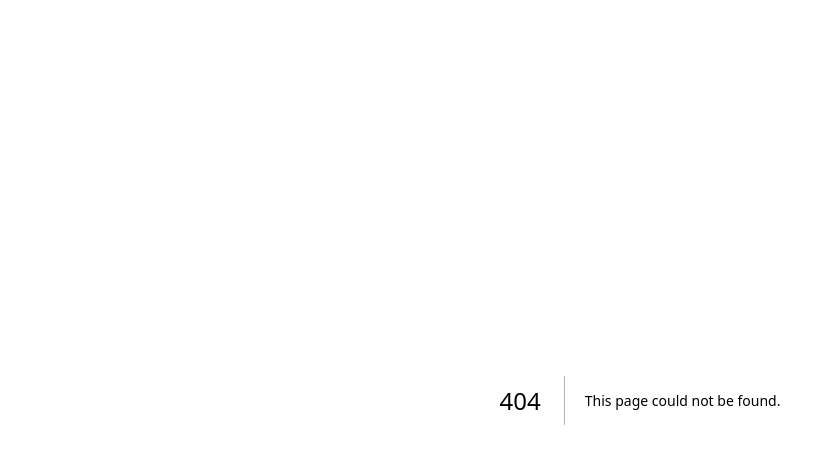
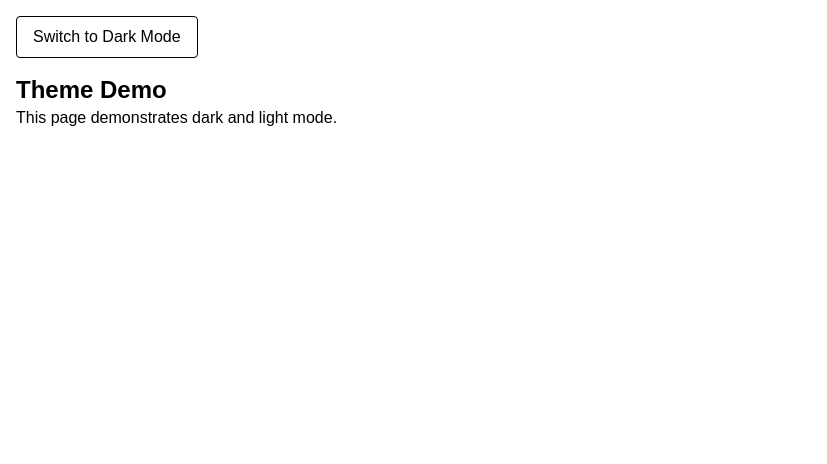
Before and after one commit to dwarampudilasya-rgb/ecostay-ai, a Next.js app: page /theme in a window 1280 px wide. Before the commit this address had no page. Shown: the top 464 px of the page, without its empty margins (0-827 px from the left). Built offline with nearby package versions, Linux system fonts and the light colour scheme.

Commit message:
feat: add reusable UI components

```diff
--- /dev/null
+++ b/app/components/page.jsx
@@ -0,0 +1,33 @@
+"use client";
+import {
+  Button,
+  Input,
+  Loader,
+  Modal,
+  Toast,
+} from "../../components/ui";
+
+export default function ComponentsPage() {
+  return (
+    <div className="p-6 space-y-6">
+      <h1 className="text-3xl font-bold">
+        Component Showcase
+      </h1>
+
+      <Button
+        text="Click Me"
+        onClick={() => alert("Button Clicked")}
+      />
+
+      <Input placeholder="Enter your name" />
+
+      <Loader />
+
+      <Modal title="Demo Modal">
+        <p>This is modal content.</p>
+      </Modal>
+
+      <Toast message="Success Message" />
+    </div>
+  );
+}
--- /dev/null
+++ b/app/theme/page.jsx
@@ -0,0 +1,5 @@
+import ThemeToggle from "../../components/ThemeToggle";
+
+export default function ThemePage() {
+  return <ThemeToggle />;
+}
--- /dev/null
+++ b/components/ThemeToggle.jsx
@@ -0,0 +1,32 @@
+"use client";
+
+import { useState } from "react";
+
+export default function ThemeToggle() {
+  const [dark, setDark] = useState(false);
+
+  return (
+    <div
+      className={
+        dark
+          ? "bg-black text-white p-4"
+          : "bg-white text-black p-4"
+      }
+    >
+      <button
+        onClick={() => setDark(!dark)}
+        className="border px-4 py-2 rounded"
+      >
+        Switch to {dark ? "Light" : "Dark"} Mode
+      </button>
+
+      <h1 className="mt-4 text-2xl font-bold">
+        Theme Demo
+      </h1>
+
+      <p>
+        This page demonstrates dark and light mode.
+      </p>
+    </div>
+  );
+}
--- /dev/null
+++ b/components/ui/Button.jsx
@@ -0,0 +1,17 @@
+/**
+ * Button Component
+ * Props:
+ * - text: button label
+ * - onClick: function to run when clicked
+ */
+
+export default function Button({ text, onClick }) {
+  return (
+    <button
+      onClick={onClick}
+      className="bg-blue-500 text-white px-4 py-2 rounded"
+    >
+      {text}
+    </button>
+  );
+}
--- /dev/null
+++ b/components/ui/Input.jsx
@@ -0,0 +1,19 @@
+/**
+ * Input Component
+ * Props:
+ * - placeholder: placeholder text
+ * - type: input type
+ */
+
+export default function Input({
+  placeholder,
+  type = "text",
+}) {
+  return (
+    <input
+      type={type}
+      placeholder={placeholder}
+      className="border p-2 rounded w-full"
+    />
+  );
+}
--- /dev/null
+++ b/components/ui/Loader.jsx
@@ -0,0 +1,13 @@
+/**
+ * Loader Component
+ * Props:
+ * - none
+ */
+
+export default function Loader() {
+  return (
+    <div className="text-center">
+      Loading...
+    </div>
+  );
+}
--- /dev/null
+++ b/components/ui/Modal.jsx
@@ -0,0 +1,21 @@
+/**
+ * Modal Component
+ * Props:
+ * - title: modal heading
+ * - children: modal content
+ */
+
+export default function Modal({
+  title,
+  children,
+}) {
+  return (
+    <div className="border p-4 rounded">
+      <h2 className="font-bold mb-2">
+        {title}
+      </h2>
+
+      {children}
+    </div>
+  );
+}
--- /dev/null
+++ b/components/ui/Toast.jsx
@@ -0,0 +1,15 @@
+/**
+ * Toast Component
+ * Props:
+ * - message: toast message
+ */
+
+export default function Toast({
+  message,
+}) {
+  return (
+    <div className="bg-green-500 text-white p-2 rounded">
+      {message}
+    </div>
+  );
+}
--- /dev/null
+++ b/components/ui/index.js
@@ -0,0 +1,5 @@
+export { default as Button } from "./Button";
+export { default as Input } from "./Input";
+export { default as Loader } from "./Loader";
+export { default as Modal } from "./Modal";
+export { default as Toast } from "./Toast";
```
